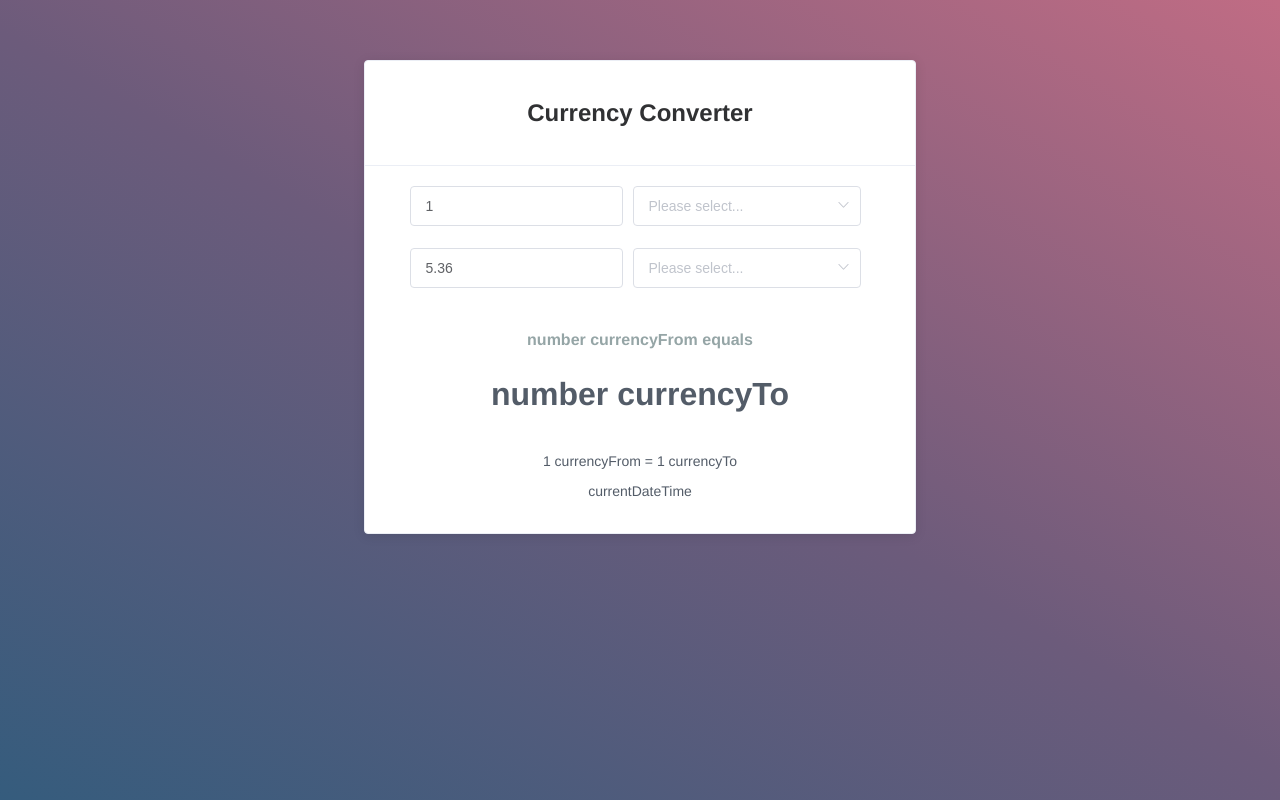
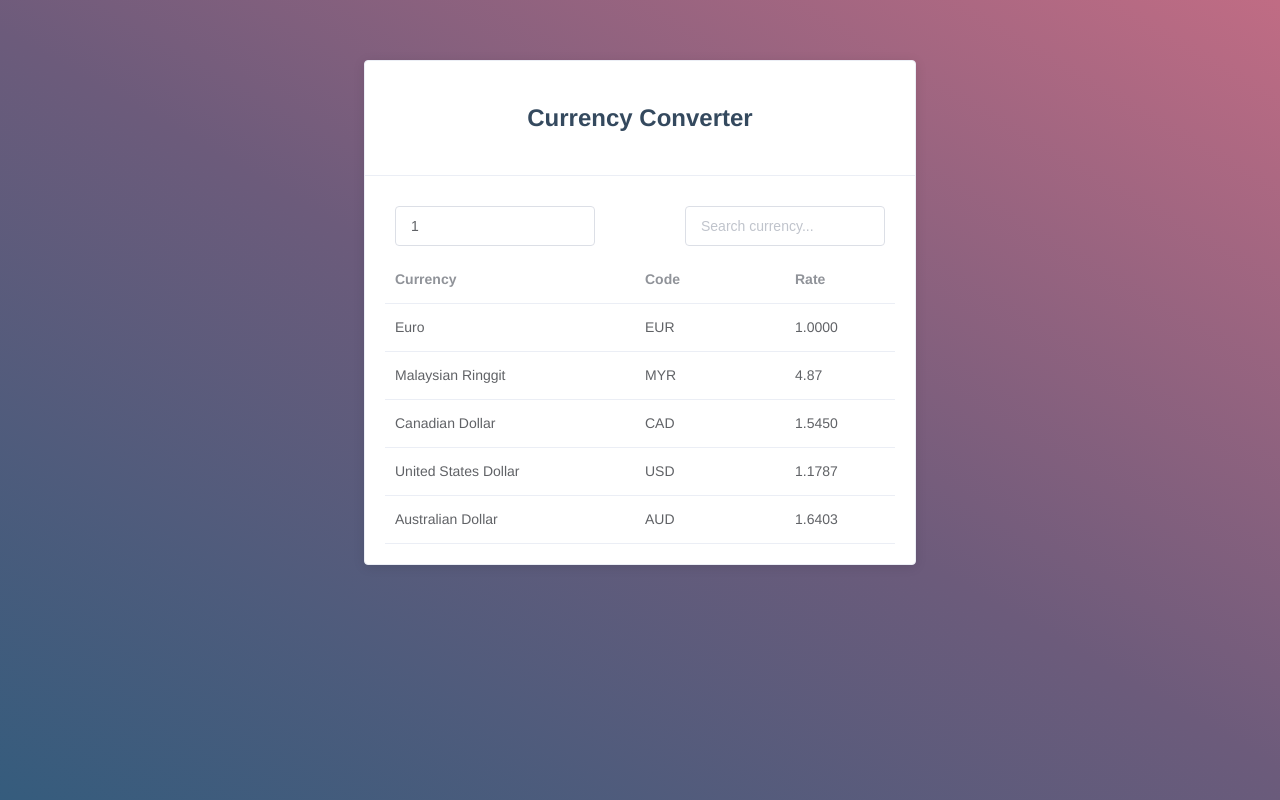
Before and after one commit to racocon/troopers-assessment, a Vue app: page / in a window 1280 px wide. Built offline with nearby package versions, Linux system fonts and the light colour scheme.

Commit message:
Added changes

```diff
--- a/src/App.vue
+++ b/src/App.vue
@@ -3,9 +3,8 @@
     <el-row gutter=20 type="flex" justify="center">
       <el-card class="box-card">
         <div slot="header" class="header">
-          <h2>Currency Converter</h2>
+          <h2 class="h2">Currency Converter</h2>
         </div>
-        <currency-form/>
         <currency-results/>
       </el-card>
     </el-row>
@@ -13,13 +12,11 @@
 </template>
 
 <script>
-import CurrencyForm from "./components/CurrencyForm.vue";
 import CurrencyResults from "./components/CurrencyResults.vue";
 
 export default {
   name: "app",
   components: {
-    CurrencyForm,
     CurrencyResults
   }
 };
@@ -70,4 +67,8 @@ html {
 .box-card {
   width: 550px;
 }
+.h2 {
+  color: #34495e;
+  padding: 5px;
+}
 </style>
--- a/src/components/CurrencyForm.vue
+++ b/src/components/CurrencyForm.vue
@@ -6,7 +6,11 @@
         <el-input v-model="form.amountFrom" type="number" min="0">{{ form.amountFrom }}</el-input>
       </el-form-item>
       <el-form-item>
-        <el-select v-model="form.rateFrom" :options="select.rates" placeholder="Please select..."></el-select>
+        <el-select v-model="form.rateFrom" :options="select.rates" placeholder="Please select...">
+          <el-option
+            :options="select.rates"
+          ></el-option>
+        </el-select>
       </el-form-item>
     </el-form>
     <el-form :inline="true" :model="form">
@@ -16,13 +20,8 @@
       <el-form-item>
         <el-select v-model="form.rateTo" :value="select.rates.value" placeholder="Please select...">
           <el-option
-            v-for="id in select.rates"
-            :key="id"
-            :label="select.rates.label"
-            :value="select.rates.id"
-          >
-          {{'Data ' + select.rates.id }}
-          </el-option>
+            :options="select.rates"
+          ></el-option>
         </el-select>
       </el-form-item>
     </el-form>
@@ -38,16 +37,12 @@ export default {
     return {
       form: {
         amountFrom: 1,
-        rateFrom: "",
-        amountTo: 5.36,
-        rateTo: ""
+        rateFrom: "EUR",
+        amountTo: 4.87,
+        rateTo: "MYR"
       },
       select: {
-        rates: [
-          { id: 1, value: "GBP", label: "GBP" },
-          { id: 2, value: "USD", label: "USD" },
-          { id: 3, value: "MYR", label: "MYR" }
-        ]
+        rates: []
       }
     };
   },
--- a/src/components/CurrencyResults.vue
+++ b/src/components/CurrencyResults.vue
@@ -1,23 +1,80 @@
 <template>
   <div class="results">
-      <h4 class="h4">number currencyFrom equals</h4>
-      <h1 class="h1">number currencyTo</h1>
+    <!-- <h4 class="h4">1 Euro equals</h4>
+      <h1 class="h1">4.87 Malaysian Ringgit</h1>
       <el-row>
         <el-col>
             <p class="details">
-                1 currencyFrom = 1 currencyTo
+                1 EUR = 4.87 MYR
             </p>
             <p class="details">
                 currentDateTime
             </p>
         </el-col>
-      </el-row>
+    </el-row>-->
+    <el-row>
+      <el-input
+        v-model="form.amount"
+        type="number"
+        min="0"
+        placeholder="Enter amount..."
+        style="width:200px; margin: 10px; float:left;"
+      ></el-input>
+      <el-input
+        v-model="search"
+        placeholder="Search currency..."
+        class="filter-item"
+        style="width:200px; margin: 10px; float:right;"
+      ></el-input>
+      <el-table
+        :data="tableData.filter(data => !search || data.currency.toLowerCase().includes(search.toLowerCase()))"
+        style="width: 100%"
+      >
+        <el-table-column prop="currency" label="Currency" width="250"></el-table-column>
+        <el-table-column prop="code" label="Code" width="150"></el-table-column>
+        <el-table-column prop="rate" label="Rate" width="150"></el-table-column>
+      </el-table>
+    </el-row>
   </div>
 </template>
 
 <script>
 export default {
-
+  data() {
+    return {
+      form: {
+        amount: 1
+      },
+      tableData: [
+        {
+          currency: "Euro",
+          code: "EUR",
+          rate: "1.0000"
+        },
+        {
+          currency: "Malaysian Ringgit",
+          code: "MYR",
+          rate: "4.87"
+        },
+        {
+          currency: "Canadian Dollar",
+          code: "CAD",
+          rate: "1.5450"
+        },
+        {
+          currency: "United States Dollar",
+          code: "USD",
+          rate: "1.1787"
+        },
+        {
+          currency: "Australian Dollar",
+          code: "AUD",
+          rate: "1.6403"
+        }
+      ],
+      search: ""
+    };
+  }
 };
 </script>
 
@@ -45,5 +102,4 @@ export default {
   color: #fafafa;
   padding-right: 5px;
 }
-
 </style>
```
